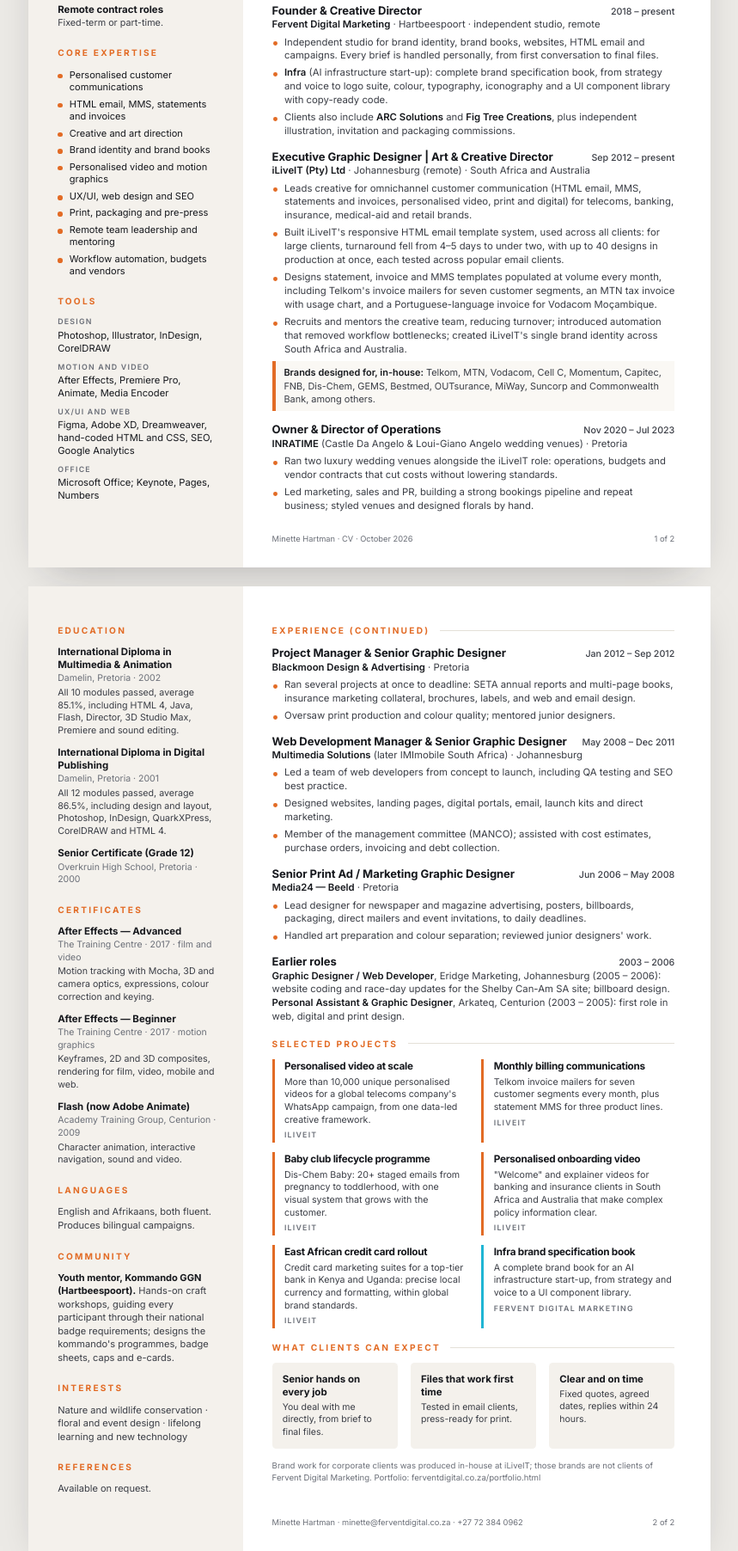
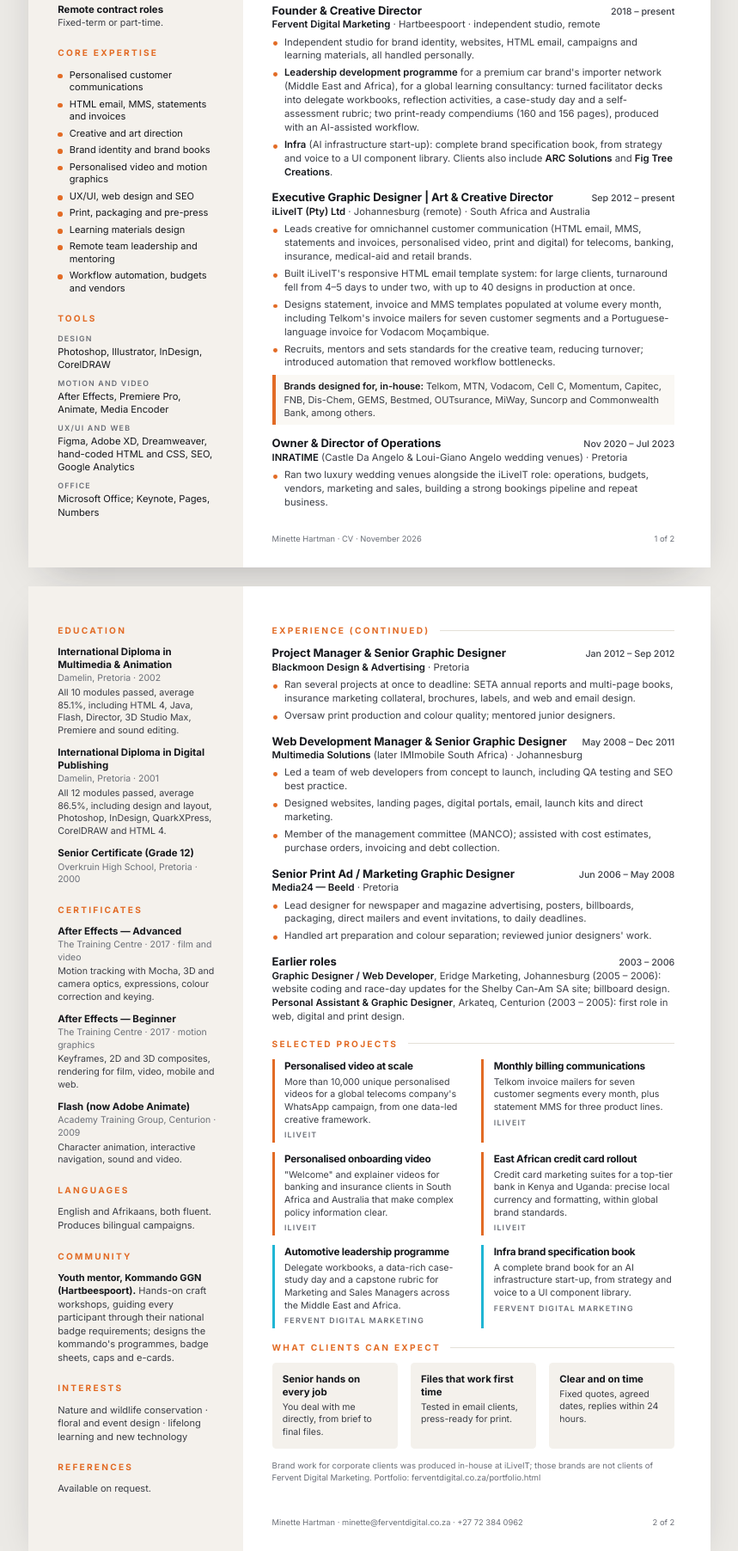
Before and after one commit to fervent-digital/site, a plain HTML site: page cv.html in a window 1280 px wide. Shown: the part 621-2425 px from the top of the page at 86% size, without its empty margins (210-1069 px from the left). Drawn offline with Linux system fonts and the light colour scheme.

Commit message:
Add leadership development programme to CV and homepage
Adds the automotive leadership programme (Middle East and Africa) and
learning materials design to the CV, homepage experience and services
wording, dates the CV November 2026, and refreshes the sitemap dates.

Co-Authored-By: Claude Sonnet 5.5 <noreply@anthropic.com>

```diff
--- a/cv.html
+++ b/cv.html
@@ -45,7 +45,7 @@
       "name": "CV — Minette Hartman",
       "url": "https://www.ferventdigital.co.za/cv.html",
       "inLanguage": "en-ZA",
-      "dateModified": "2026-10-01",
+      "dateModified": "2026-11-05",
       "isPartOf": {
         "@type": "WebSite",
         "@id": "https://www.ferventdigital.co.za/#website"
@@ -139,7 +139,7 @@
 
   <!-- Screen-only toolbar -->
   <div class="cv-toolbar">
-    <p>Curriculum vitae · updated October 2026</p>
+    <p>Curriculum vitae · updated November 2026</p>
     <div class="cv-toolbar-actions">
       <a class="cv-btn" href="assets/Minette-Hartman-CV.pdf" download>
         <svg viewBox="0 0 24 24" fill="currentColor" aria-hidden="true"><path d="M12 16l-5-5 1.4-1.4 2.6 2.6V4h2v8.2l2.6-2.6L17 11l-5 5zM5 18h14v2H5z"/></svg>
@@ -188,6 +188,7 @@
           <li>Personalised video and motion graphics</li>
           <li>UX/UI, web design and SEO</li>
           <li>Print, packaging and pre-press</li>
+          <li>Learning materials design</li>
           <li>Remote team leadership and mentoring</li>
           <li>Workflow automation, budgets and vendors</li>
         </ul>
@@ -242,9 +243,9 @@
           </div>
           <p class="cv-org"><strong>Fervent Digital Marketing</strong> · Hartbeespoort · independent studio, remote</p>
           <ul>
-            <li>Independent studio for brand identity, brand books, websites, HTML email and campaigns. Every brief is handled personally, from first conversation to final files.</li>
-            <li><strong>Infra</strong> (AI infrastructure start-up): complete brand specification book, from strategy and voice to logo suite, colour, typography, iconography and a UI component library with copy-ready code.</li>
-            <li>Clients also include <strong>ARC Solutions</strong> and <strong>Fig Tree Creations</strong>, plus independent illustration, invitation and packaging commissions.</li>
+            <li>Independent studio for brand identity, websites, HTML email, campaigns and learning materials, all handled personally.</li>
+            <li><strong>Leadership development programme</strong> for a premium car brand's importer network (Middle East and Africa), for a global learning consultancy: turned facilitator decks into delegate workbooks, reflection activities, a case-study day and a self-assessment rubric; two print-ready compendiums (160 and 156 pages), produced with an AI-assisted workflow.</li>
+            <li><strong>Infra</strong> (AI infrastructure start-up): complete brand specification book, from strategy and voice to a UI component library. Clients also include <strong>ARC Solutions</strong> and <strong>Fig Tree Creations</strong>.</li>
           </ul>
         </article>
 
@@ -256,9 +257,9 @@
           <p class="cv-org"><strong>iLiveIT (Pty) Ltd</strong> · Johannesburg (remote) · South Africa and Australia</p>
           <ul>
             <li>Leads creative for omnichannel customer communication (HTML email, MMS, statements and invoices, personalised video, print and digital) for telecoms, banking, insurance, medical-aid and retail brands.</li>
-            <li>Built iLiveIT's responsive HTML email template system, used across all clients: for large clients, turnaround fell from 4–5 days to under two, with up to 40 designs in production at once, each tested across popular email clients.</li>
-            <li>Designs statement, invoice and MMS templates populated at volume every month, including Telkom's invoice mailers for seven customer segments, an MTN tax invoice with usage chart, and a Portuguese-language invoice for Vodacom Moçambique.</li>
-            <li>Recruits and mentors the creative team, reducing turnover; introduced automation that removed workflow bottlenecks; created iLiveIT's single brand identity across South Africa and Australia.</li>
+            <li>Built iLiveIT's responsive HTML email template system: for large clients, turnaround fell from 4–5 days to under two, with up to 40 designs in production at once.</li>
+            <li>Designs statement, invoice and MMS templates populated at volume every month, including Telkom's invoice mailers for seven customer segments and a Portuguese-language invoice for Vodacom Moçambique.</li>
+            <li>Recruits, mentors and sets standards for the creative team, reducing turnover; introduced automation that removed workflow bottlenecks.</li>
           </ul>
           <p class="cv-brands"><strong>Brands designed for, in-house:</strong> Telkom, MTN, Vodacom, Cell C, Momentum, Capitec, FNB, Dis-Chem, GEMS, Bestmed, OUTsurance, MiWay, Suncorp and Commonwealth Bank, among others.</p>
         </article>
@@ -270,14 +271,13 @@
           </div>
           <p class="cv-org"><strong>INRATIME</strong> (Castle Da Angelo &amp; Loui-Giano Angelo wedding venues) · Pretoria</p>
           <ul>
-            <li>Ran two luxury wedding venues alongside the iLiveIT role: operations, budgets and vendor contracts that cut costs without lowering standards.</li>
-            <li>Led marketing, sales and PR, building a strong bookings pipeline and repeat business; styled venues and designed florals by hand.</li>
+            <li>Ran two luxury wedding venues alongside the iLiveIT role: operations, budgets, vendors, marketing and sales, building a strong bookings pipeline and repeat business.</li>
           </ul>
         </article>
       </section>
 
       <div class="cv-foot">
-        <span>Minette Hartman · CV · October 2026</span>
+        <span>Minette Hartman · CV · November 2026</span>
         <span>1 of 2</span>
       </div>
     </div>
@@ -390,11 +390,6 @@
             <span class="tag">iLiveIT</span>
           </div>
           <div class="cv-project">
-            <h4>Baby club lifecycle programme</h4>
-            <p>Dis-Chem Baby: 20+ staged emails from pregnancy to toddlerhood, with one visual system that grows with the customer.</p>
-            <span class="tag">iLiveIT</span>
-          </div>
-          <div class="cv-project">
             <h4>Personalised onboarding video</h4>
             <p>"Welcome" and explainer videos for banking and insurance clients in South Africa and Australia that make complex policy information clear.</p>
             <span class="tag">iLiveIT</span>
@@ -403,6 +398,11 @@
             <h4>East African credit card rollout</h4>
             <p>Credit card marketing suites for a top-tier bank in Kenya and Uganda: precise local currency and formatting, within global brand standards.</p>
             <span class="tag">iLiveIT</span>
+          </div>
+          <div class="cv-project is-studio">
+            <h4>Automotive leadership programme</h4>
+            <p>Delegate workbooks, a data-rich case-study day and a capstone rubric for Marketing and Sales Managers across the Middle East and Africa.</p>
+            <span class="tag">Fervent Digital Marketing</span>
           </div>
           <div class="cv-project is-studio">
             <h4>Infra brand specification book</h4>
--- a/sitemap.xml
+++ b/sitemap.xml
@@ -2,7 +2,7 @@
 <urlset xmlns="http://www.sitemaps.org/schemas/sitemap/0.9">
   <url>
     <loc>https://www.ferventdigital.co.za/</loc>
-    <lastmod>2026-10-01</lastmod>
+    <lastmod>2026-11-05</lastmod>
     <changefreq>monthly</changefreq>
     <priority>1.0</priority>
   </url>
@@ -14,7 +14,7 @@
   </url>
   <url>
     <loc>https://www.ferventdigital.co.za/cv.html</loc>
-    <lastmod>2026-10-01</lastmod>
+    <lastmod>2026-11-05</lastmod>
     <changefreq>monthly</changefreq>
     <priority>0.9</priority>
   </url>
```
Also changed, not shown: index.html (+2 -1 lines), 1 other file.
